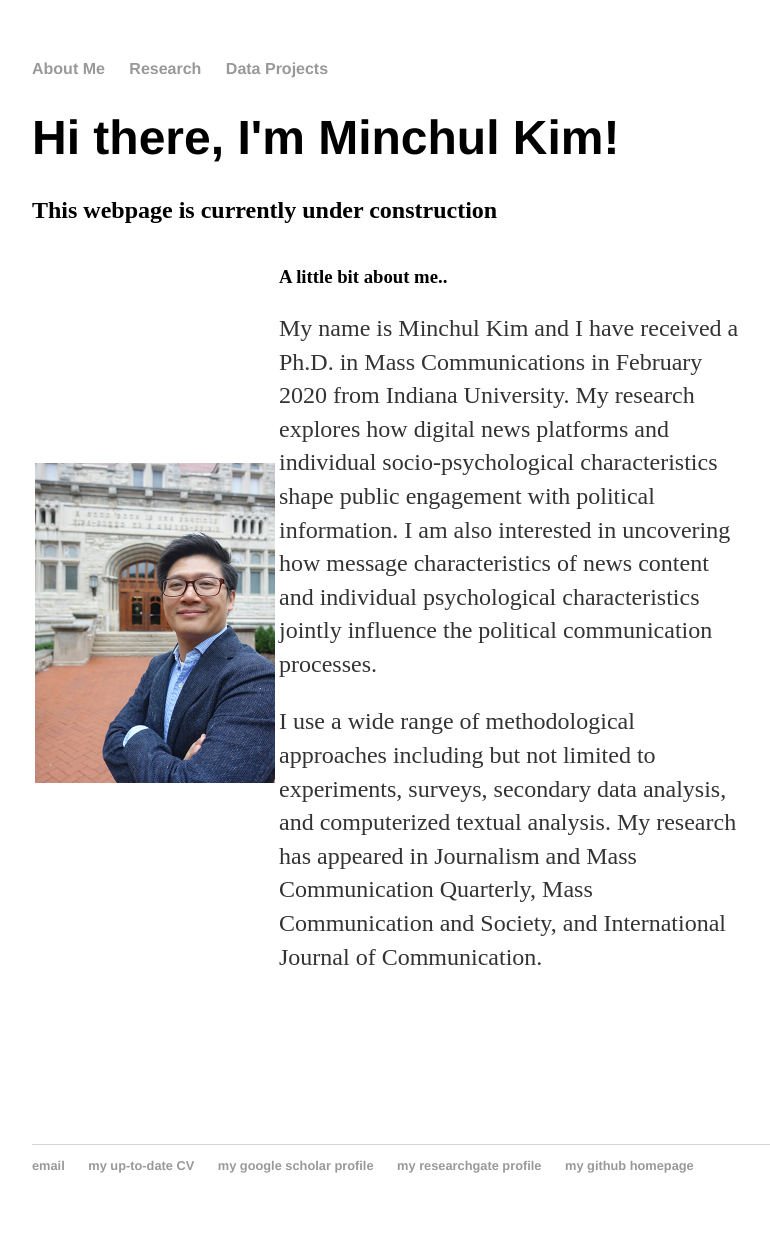
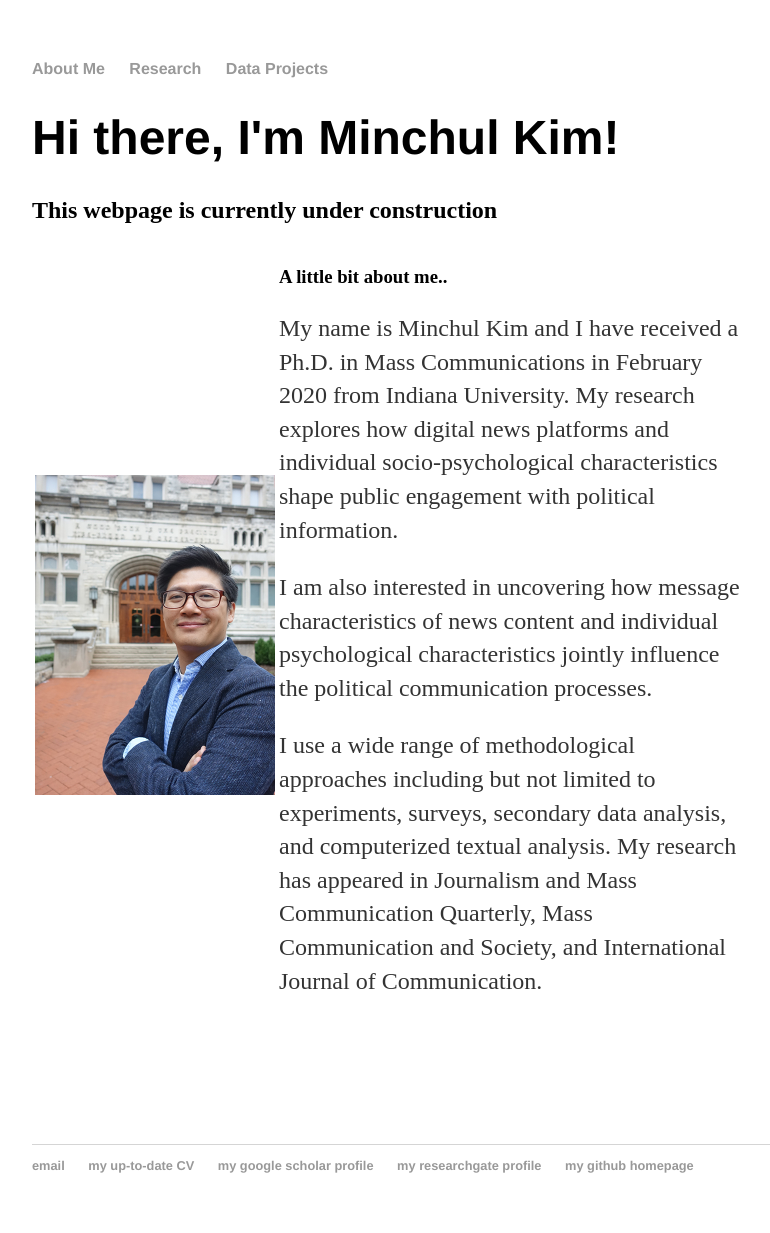
Before and after one commit to minchulkim-phd/minchulkim, a Jekyll site: the page built from index.html, in a window 1280 px wide. Shown: the whole page, without its empty margins (96-866 px from the left). Built offline with Jekyll 4.4.1, drawn with Linux system fonts in a browser that asks for light colours.

```diff
--- a/index.html
+++ b/index.html
@@ -14,7 +14,9 @@ title: Minchul Kim(Ph.D.)'s Personal Webpage
                 </td>
                 <td>
                  <h3>A little bit about me..</h3>
-                 <p>			My name is Minchul Kim and I have received a Ph.D. in Mass Communications in February 2020 from Indiana University. My research explores how digital news platforms and individual socio-psychological characteristics shape public engagement with political information. I am also interested in uncovering how message characteristics of news content and individual psychological characteristics jointly influence the political communication processes. 		<p>I use a wide range of methodological approaches including but not limited to experiments, surveys, secondary data analysis, and computerized textual analysis. My research has appeared in Journalism and Mass Communication Quarterly, Mass Communication and Society, and International Journal of Communication.</p>
+                 <p> My name is Minchul Kim and I have received a Ph.D. in Mass Communications in February 2020 from Indiana University. My research explores how digital news platforms and individual socio-psychological characteristics shape public engagement with political information. </p>
+		 <p> I am also interested in uncovering how message characteristics of news content and individual psychological characteristics jointly influence the political communication processes. </p>
+		 <p> I use a wide range of methodological approaches including but not limited to experiments, surveys, secondary data analysis, and computerized textual analysis. My research has appeared in Journalism and Mass Communication Quarterly, Mass Communication and Society, and International Journal of Communication.</p>
                 </td>
               </tr>
              </table>
```
